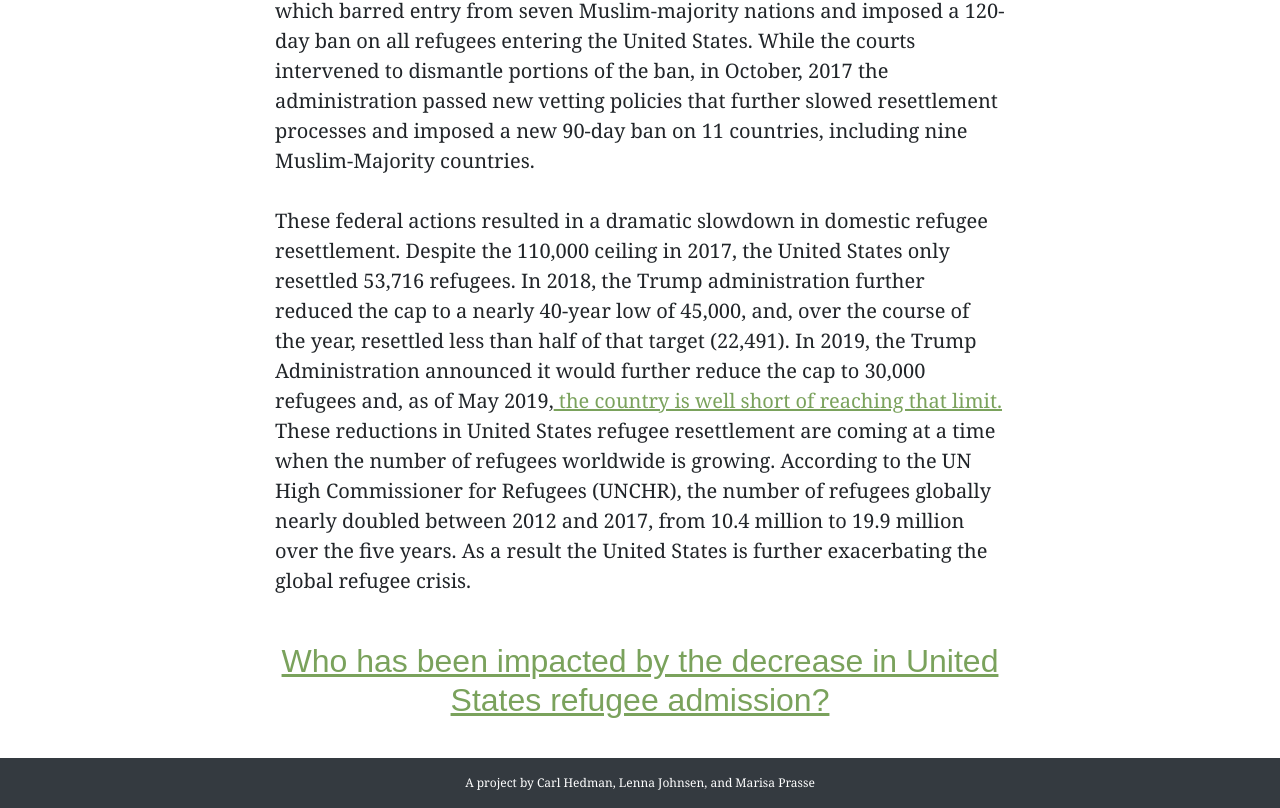
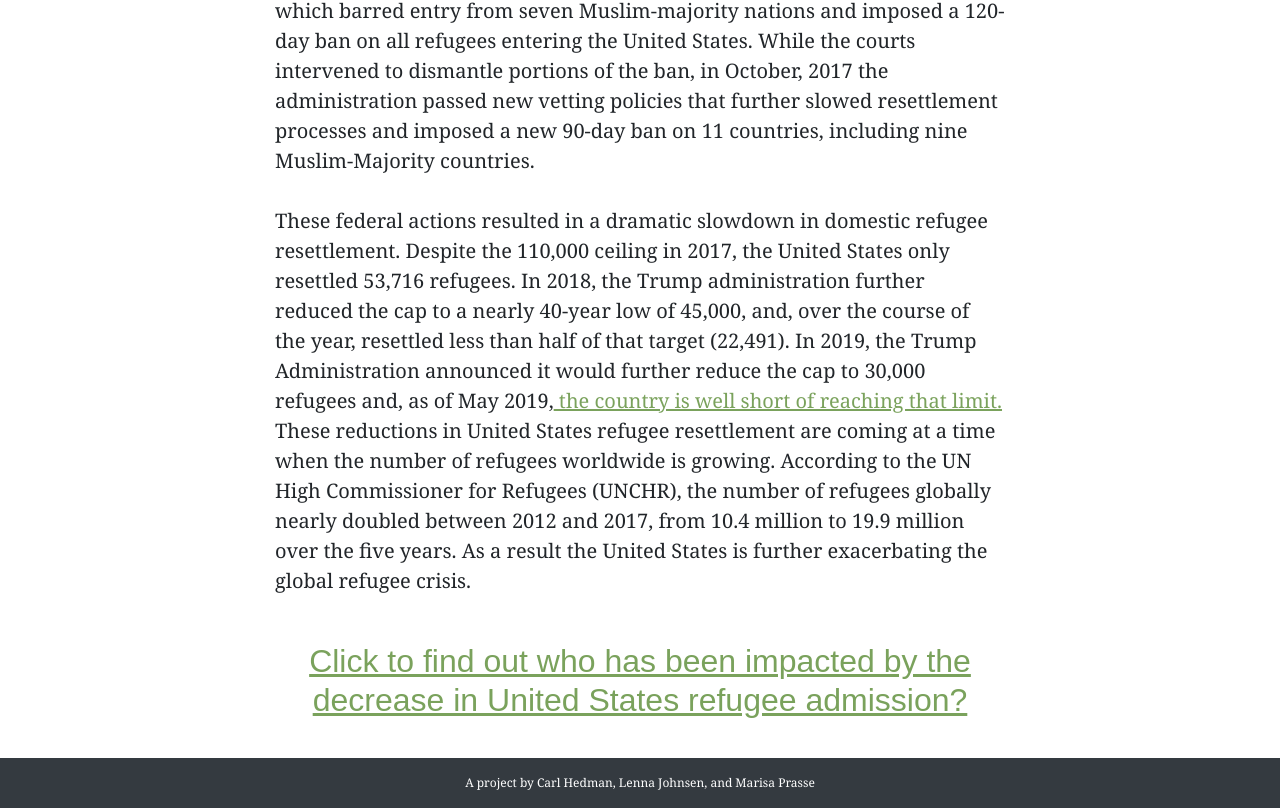
Before and after one commit to lennajohnsen/lennajohnsen.github.io, a website with bundled scripts: page index.html in a window 1280 px wide. Shown: the part 1310-2118 px from the top of the page. Built offline with nearby package versions, Linux system fonts and the light colour scheme; no server answers; a web font is replaced by a local one.

Commit message:
Update index.html

```diff
--- a/index.html
+++ b/index.html
@@ -105,7 +105,7 @@
       <div class="container">
         <div class="row">
           <div class="col-lg-8 mx-auto" style="text-align:center;">
-            <h2> <a href="https://lennajohnsen.github.io/bigDataClassProject/#"> Who has been impacted by the decrease in United States refugee admission?</a></h2>
+            <h2> <a href="https://lennajohnsen.github.io/bigDataClassProject/#"> Click to find out who has been impacted by the decrease in United States refugee admission?</a></h2>
           </div>
         </div>
       </div>
```
